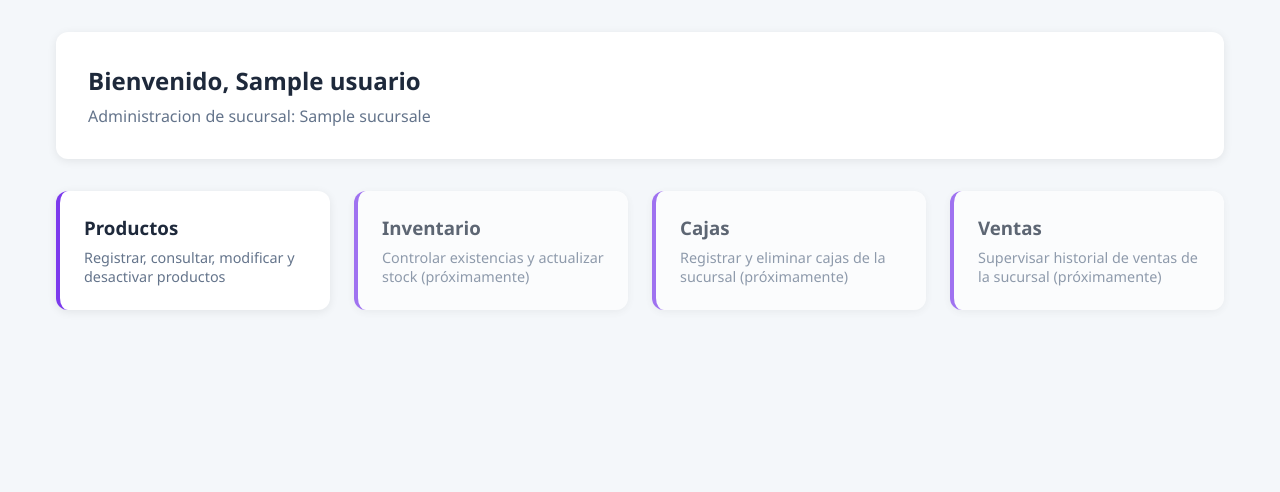
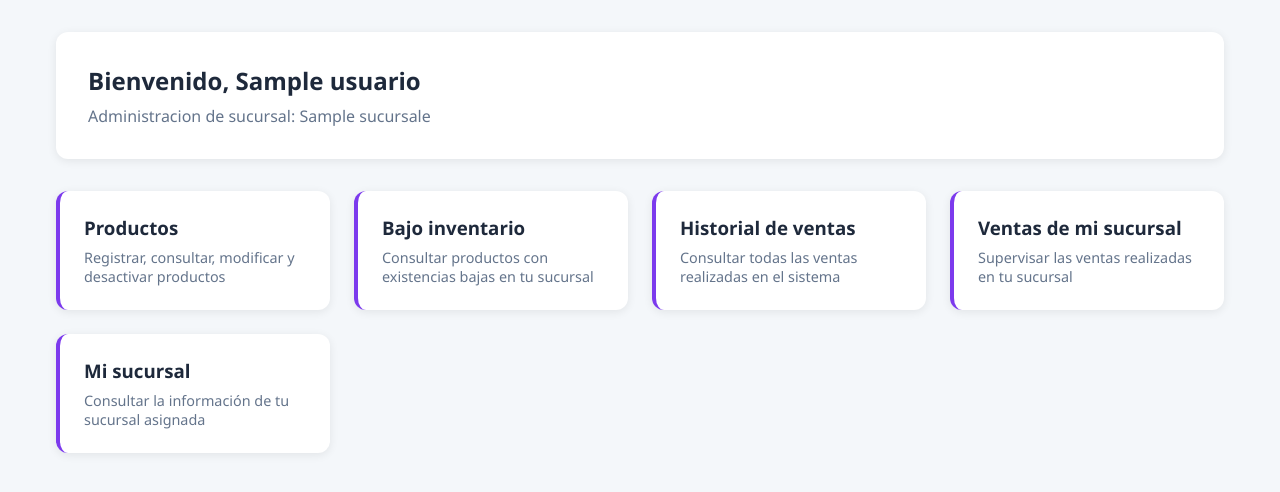
Before and after one commit to YukioSnwoo/Koaly, a PHP site: page /gerente/index.php in a window 1280 px wide. Shown: the part 66-558 px from the top of the page. Run offline with PHP 8.4, Linux system fonts and the light colour scheme; the visitor is signed in with stand-in values (Sample User, id 1); tables that the repository leaves empty or names only in its code hold one stand-in row (values such as "Sample post").

Commit message:
Gerente: tarjetas de consulta en el panel activadas

```diff
--- a/gerente/index.php
+++ b/gerente/index.php
@@ -52,18 +52,22 @@ $verGerenteCss = filemtime(__DIR__ . '/gerente.css');
                 <h3>Productos</h3>
                 <p>Registrar, consultar, modificar y desactivar productos</p>
             </a>
-            <div class="card card--disabled">
-                <h3>Inventario</h3>
-                <p>Controlar existencias y actualizar stock (próximamente)</p>
-            </div>
-            <div class="card card--disabled">
-                <h3>Cajas</h3>
-                <p>Registrar y eliminar cajas de la sucursal (próximamente)</p>
-            </div>
-            <div class="card card--disabled">
-                <h3>Ventas</h3>
-                <p>Supervisar historial de ventas de la sucursal (próximamente)</p>
-            </div>
+            <a href="bajo_inventario.php" class="card">
+                <h3>Bajo inventario</h3>
+                <p>Consultar productos con existencias bajas en tu sucursal</p>
+            </a>
+            <a href="historial_ventas.php" class="card">
+                <h3>Historial de ventas</h3>
+                <p>Consultar todas las ventas realizadas en el sistema</p>
+            </a>
+            <a href="ventas_sucursal.php" class="card">
+                <h3>Ventas de mi sucursal</h3>
+                <p>Supervisar las ventas realizadas en tu sucursal</p>
+            </a>
+            <a href="sucursal.php" class="card">
+                <h3>Mi sucursal</h3>
+                <p>Consultar la información de tu sucursal asignada</p>
+            </a>
         </div>
     </div>
     <script src="../auth.js"></script>
```
